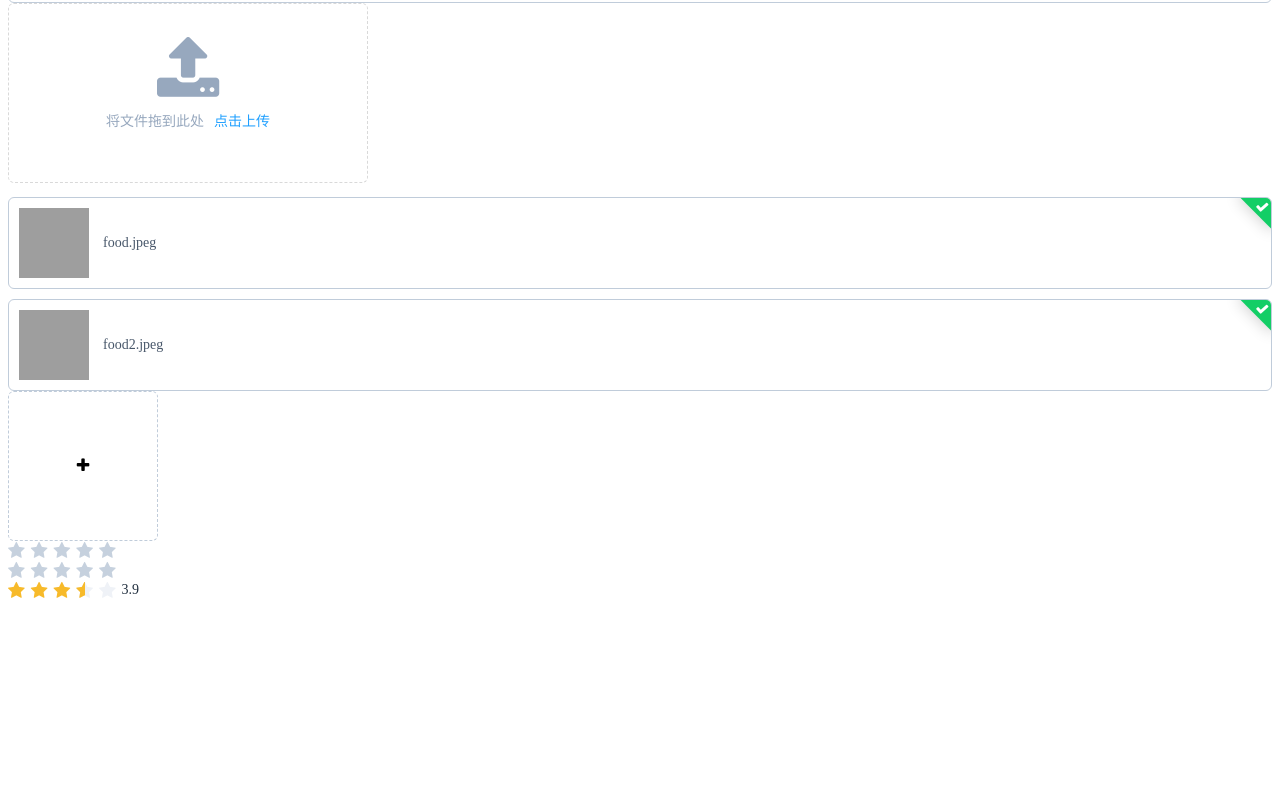
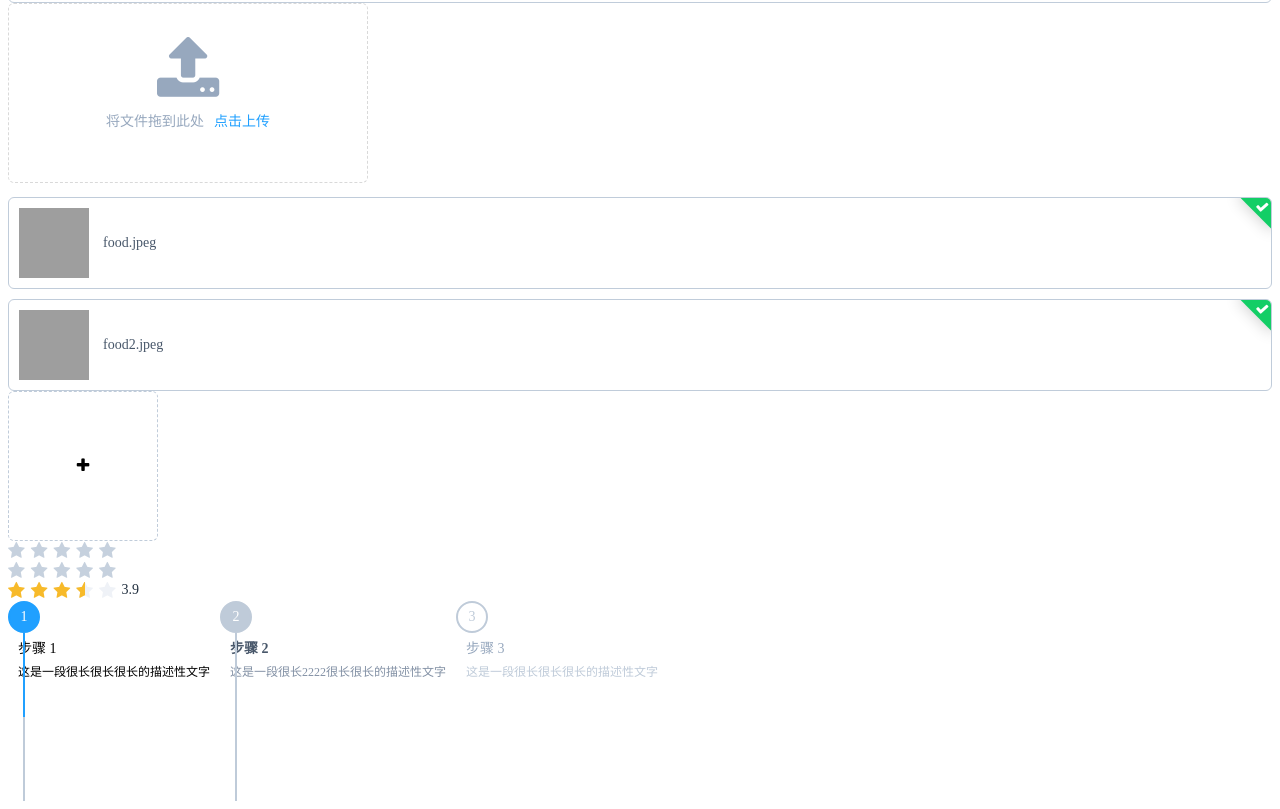
Before and after one commit to hellojackhui/hui-ui, a React app: page / in a window 1280 px wide. Shown: the part 2564-3373 px from the top of the page. Before the commit the page ends 3173 px from the top, so only its background shows below. Built offline with nearby package versions, Linux system fonts and the light colour scheme; some packages are replaced by stand-ins of ours; grey boxes are pictures that could not be loaded.

Commit message:
基本完成steps组件开发

```diff
--- a/src/page.jsx
+++ b/src/page.jsx
@@ -19,6 +19,7 @@ import {Row, Column} from './layout/index';
 import Upload from './upload/index';
 import { View } from '../libs';
 import Rate from './rate';
+import Steps from './steps';
 export default class Page extends React.Component {
   constructor(props) {
     super(props);
@@ -245,6 +246,13 @@ export default class Page extends React.Component {
           <Rate allowHalf={true} onChange={(val) => console.log(val)} />
           <Rate showText={true} disabled={true} value={3.9}/>
         </div>
+        <div>
+        <Steps space={200} active={1} direction="vertical">
+          <Steps.Step title="步骤 1" description="这是一段很长很长很长的描述性文字"></Steps.Step>
+          <Steps.Step title="步骤 2" description="这是一段很长2222很长很长的描述性文字"></Steps.Step>
+          <Steps.Step title="步骤 3" description="这是一段很长很长很长的描述性文字"></Steps.Step>
+        </Steps>
+        </div>
       </div>
 
     )
--- /dev/null
+++ b/src/steps/Step.jsx
@@ -0,0 +1,60 @@
+import React from 'react';
+import {Component, PropType} from '../../libs/index';
+import './Steps.scss';
+
+class Step extends Component {
+  render() {
+    const {
+      title,
+      description,
+      icon,
+      status,
+      direction,
+      style,
+      lineStyle,
+      stepNumber,
+    } = this.props;
+    console.log(status);
+    const directionClass = `is-${direction}`;
+    const statusClass = `is-${status}`;
+    const iconNode = icon ? <i className={`hui-icon hui-icon-${icon}`} /> : <div>{stepNumber}</div>;
+    return (
+      <div style={this.styles(style)} className={this.classname('hui-step', directionClass)}>
+        <div className={this.classname("hui-step__head", statusClass, {
+          'is-text': !icon
+        })}>
+          <div className={this.classname("hui-step__line", directionClass, {
+            'is-icon': icon
+          })}>
+            <i className="hui-step__inner" style={lineStyle}></i>
+          </div>
+          <span className="hui-step__icon">
+            {
+              status !== 'success' && status !== 'error' ? iconNode : <i
+                className={
+                  'hui-icon hui-icon-' + (status === 'success' ? 'check' : 'close')
+                }
+              />
+            }
+          </span>
+        </div>
+        <div className="hui-step__main">
+          <div className={this.classname("hui-step__title", statusClass)}>{title}</div>
+          <div className={this.classname("hui-step__description", statusClass)}>{description}</div>
+        </div>
+      </div>
+    )
+  }
+}
+
+Step.contextTypes = {
+  component: PropType.any,
+}
+
+Step.propTypes = {
+  title: PropType.string,
+  description: PropType.string,
+  icon: PropType.string,
+}
+
+export default Step;
--- /dev/null
+++ b/src/steps/Steps.jsx
@@ -0,0 +1,100 @@
+import React from 'react';
+import {Component, PropType} from '../../libs/index';
+
+
+class Steps extends Component {
+  // eslint-disable-next-line
+  constructor(props) {
+    super(props);
+  }
+  getChildContext() {
+    return {
+      component: this,
+    }
+  }
+  calStatus = (index) => {
+    const {active, processStatus, finishStatus} = this.props;
+    let status = 'wait';
+
+    if (active > index) {
+      status = finishStatus;
+    } else if (index === active) {
+      status = processStatus;
+    }
+
+    return status;
+  }
+
+  calcProgress = (status, index) => {
+    let step = 100;
+    const style = {};
+    style.transitionDelay = 150 * index + 'ms';
+
+    const nextStatus = this.calStatus(index + 1);
+    // 前后状态不一致时，并且当前status为完成，statusLine的长度才为50%
+    if (nextStatus !== status) {
+      if (status === this.props.finishStatus) {
+        step = 50;
+      } else if (status === 'wait') {
+        step = 0;
+        style.transitionDelay = -150 * index + 'ms';
+      }
+    }
+
+    this.props.direction === 'vertical'
+      ? (style.height = step + '%')
+      : (style.width = step + '%');
+    return style;
+  }
+  render() {
+    const {space, direction, activeStep, children} = this.props;
+    return (
+      <div style={this.styles()} className={this.classname("hui-steps")}>
+        {
+          React.Children.map(children, (child, index) => {
+            const computedSpace = space
+            ? `${space}px`
+            : `${100 / children.length}%`;
+            const style = direction === 'horizontal' ?
+            { width: computedSpace } : {
+              height: index === children.length - 1 ? 'auto' : computedSpace
+            }
+            const status = this.calStatus(index);
+            const lineStyle = this.calcProgress(status, index);
+            return (
+              React.cloneElement(child, {
+                activeStep: activeStep,
+                direction: direction,
+                style: style,
+                status: status,
+                lineStyle: lineStyle,
+                stepNumber: index + 1,
+              })
+            )
+          })
+        }
+      </div>
+    )
+  }
+}
+
+Steps.childContextTypes = {
+  component: PropType.any,
+}
+
+Steps.propTypes = {
+  space: PropType.number,
+  direction: PropType.string,
+  active: PropType.number,
+  processStatus: PropType.string,
+  finishStatus: PropType.string,
+}
+
+Steps.defaultProps = {
+  direction: 'horizontal',
+  active: 0,
+  processStatus: 'process',
+  finishStatus: 'finish'
+}
+
+export default Steps;
--- /dev/null
+++ b/src/steps/Steps.scss
@@ -0,0 +1,131 @@
+.hui-step {
+    display: inline-block;
+    position: relative;
+    vertical-align: top;
+    &:last-child .hui-step__line {
+        display: none;
+    }
+    &__head {
+        width: 28px;
+        height: 28px;
+        border-radius: 50%;
+        background-color: transparent;
+        line-height: 28px;
+        font-size: 28px;
+        vertical-align: top;
+        transition: all 150ms;
+        &.is-text {
+            font-size: 14px;
+            border-width: 2px;
+            border-style: solid;
+        }
+        &.is-success {
+            color: #13ce66;
+            border-color: #13ce66;
+        }
+        &.is-success {
+            &.is-text {
+                color: #fff;
+                background-color: #13ce66;
+                border-color: #13ce66;
+            }
+        }
+        &.is-process {
+            &.is-text {
+                color: #fff;
+                background-color: #bfcbd9;
+                border-color: #bfcbd9;
+            }
+        }
+        &.is-wait {
+            &.is-text {
+                color: #bfcbd9;
+                background-color: #ffffff;
+                border-color: #bfcbd9;
+            }
+        }
+        &.is-finish {
+            &.is-text {
+                color: #fff;
+                background-color: #20a0ff;
+                border-color: #20a0ff;
+            }
+        }
+    }
+    &__line {
+        position: absolute;
+        display: inline-block;
+        border-color: inherit;
+        background-color: #bfcbd9;
+        &.is-horizontal {
+            top: 15px;
+            height: 2px;
+            left: 32px;
+            right: 0;
+        }
+        &.is-vertical {
+            width: 2px;
+            box-sizing: border-box;
+            top: 32px;
+            bottom: 0;
+            left: 15px;
+        }
+    }
+    &__inner {
+      display: block;
+      border-width: 1px;
+      border-style: solid;
+      border-color: inherit;
+      transition: all 150ms;
+      box-sizing: border-box;
+      width: 0;
+      height: 0;
+    }
+    &__icon {
+        display: block;
+        line-height: 28px;
+        text-align: center;
+    }
+    &__main {
+        white-space: normal;
+        padding-right: 10px;
+        text-align: left;
+    }
+    &__title {
+        font-size: 14px;
+        line-height: 32px;
+        display: inline-block;
+        &.is-success {
+            font-weight: 700;
+            color: #13ce66;
+        }
+        &.is-process {
+            font-weight: 700;
+            color: #48576a;
+        }
+        &.is-wait {
+            font-weight: 400;
+            color: #97a8be;
+        }
+    }
+    &__description {
+        font-size: 12px;
+        font-weight: 400;
+        line-height: 14px;
+        &.is-success {
+            color: #13ce66;
+        }
+        &.is-process {
+            color: #8391a5;
+        }
+        &.is-wait {
+            color: #bfcbd9;
+        }
+    }
+    &.is-vertical {
+      display: inline-block;
+      .hui-step__main {
+        padding-left: 10px;
+      }
+    }
+}
--- /dev/null
+++ b/src/steps/index.js
@@ -0,0 +1,6 @@
+import Steps from './Steps';
+import Step from './Step';
+
+Steps.Step = Step;
+
+export default Steps;
```
